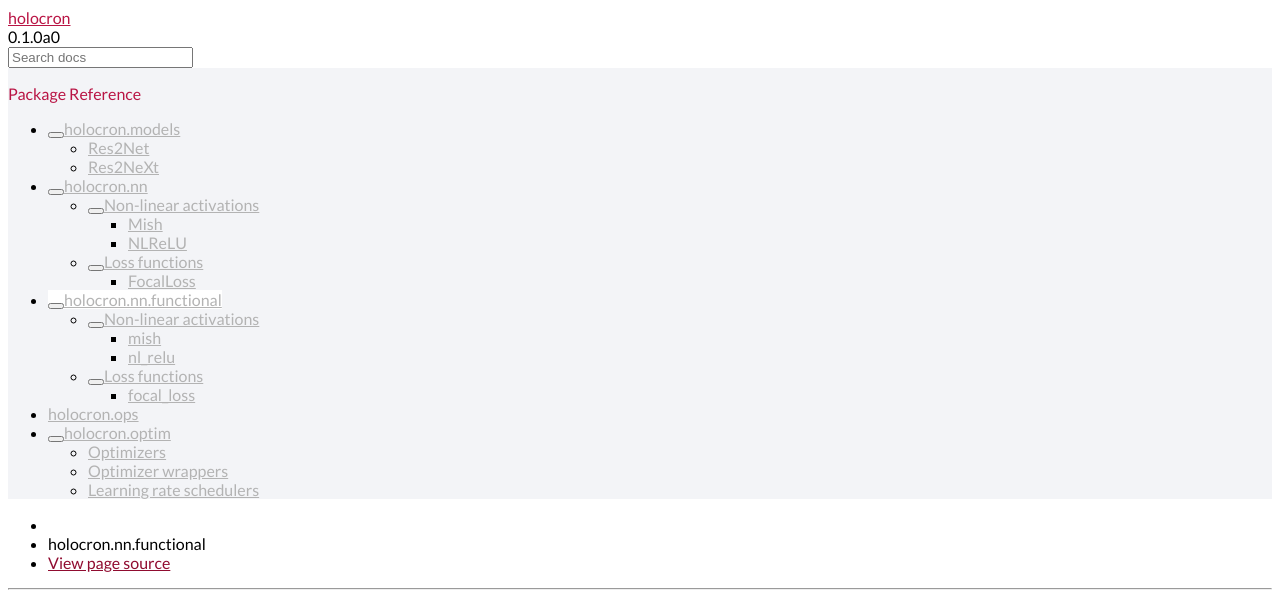
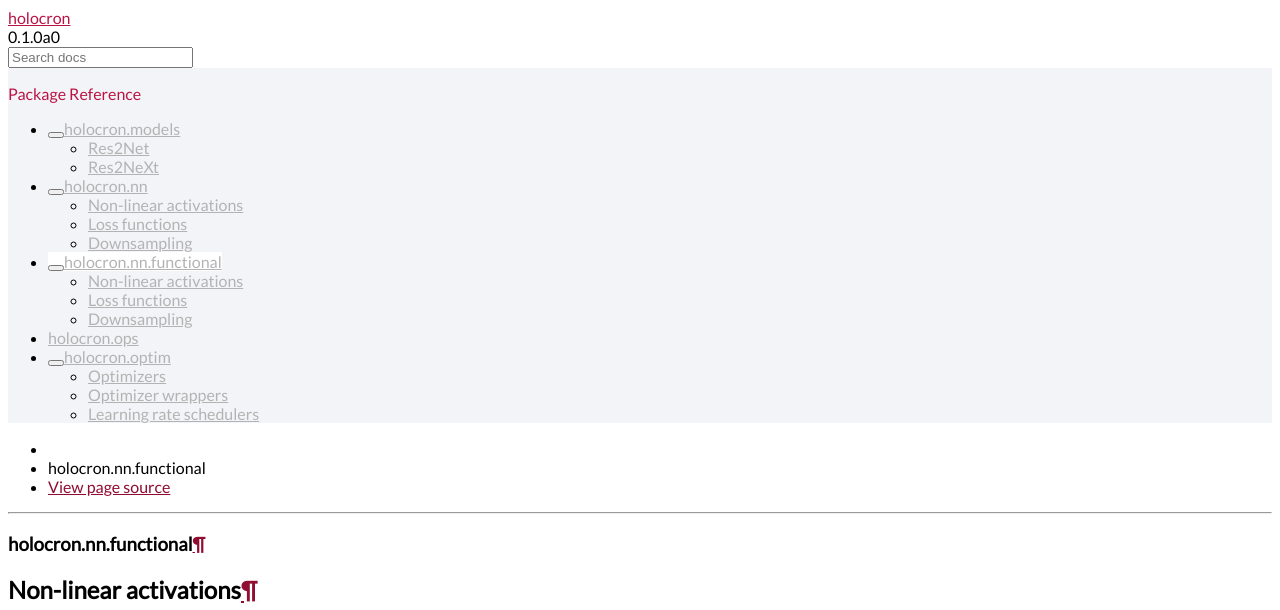
Before and after one commit to frgfm/Holocron, a Sphinx documentation site: the page built from docs/source/nn.functional.rst, in a window 1280 px wide. Shown: the top 610 px of the page. Built offline with Sphinx 7.4.7 and the Read the Docs theme 2.0.0, drawn with Linux system fonts in a browser that asks for light colours; the version number is read from the project's files by our own code.

Commit message:
docs: Updated documentation

```diff
--- a/docs/source/nn.functional.rst
+++ b/docs/source/nn.functional.rst
@@ -11,24 +11,19 @@
 Non-linear activations
 ----------------------
 
-:hidden:`mish`
-~~~~~~~~~~~~~~
+.. autofunction:: mish
 
-.. autoclass:: mish
-    :members:
+.. autofunction:: nl_relu
 
-:hidden:`nl_relu`
-~~~~~~~~~~~~~~~~~
-
-.. autoclass:: nl_relu
-    :members:
 
 
 Loss functions
 --------------
 
-:hidden:`focal_loss`
-~~~~~~~~~~~~~~
+.. autofunction:: focal_loss
 
-.. autoclass:: focal_loss
-    :members:
+
+Downsampling
+------------
+
+.. autofunction:: concat_downsample2d
--- a/docs/source/nn.rst
+++ b/docs/source/nn.rst
@@ -11,23 +11,17 @@
 Non-linear activations
 ----------------------
 
-:hidden:`Mish`
-~~~~~~~~~~~~~~
-
 .. autoclass:: Mish
-    :members:
-
-:hidden:`NLReLU`
-~~~~~~~~~~~~~~~~
 
 .. autoclass:: NLReLU
-    :members:
 
 Loss functions
 --------------
 
-:hidden:`FocalLoss`
-~~~~~~~~~~~~~~
+.. autoclass:: FocalLoss
 
-.. autoclass:: FocalLoss
-    :members:
+
+Downsampling
+------------
+
+.. autoclass:: ConcatDownsample2d
```
